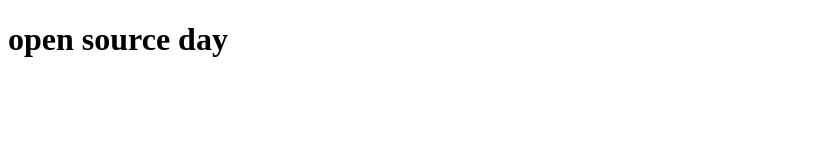
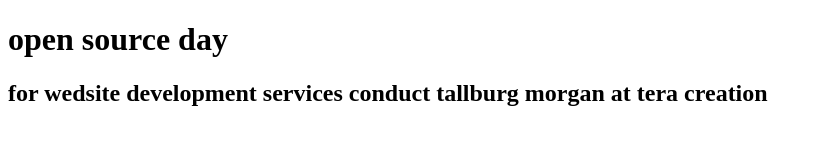
Before and after one commit to tallburgmorgan/collaborate, a plain HTML site: page index.html in a window 1280 px wide. Shown: the whole page, without its empty margins (0-822 px from the left). Drawn offline with Linux system fonts and the light colour scheme.

Commit message:
change on my wed page

```diff
--- a/index.html
+++ b/index.html
@@ -7,5 +7,8 @@
   </head>
   <body>
     <h1>open source day</h1>
+    <h2>
+      for wedsite development services conduct tallburg morgan at tera creation
+    </h2>
   </body>
 </html>
```
